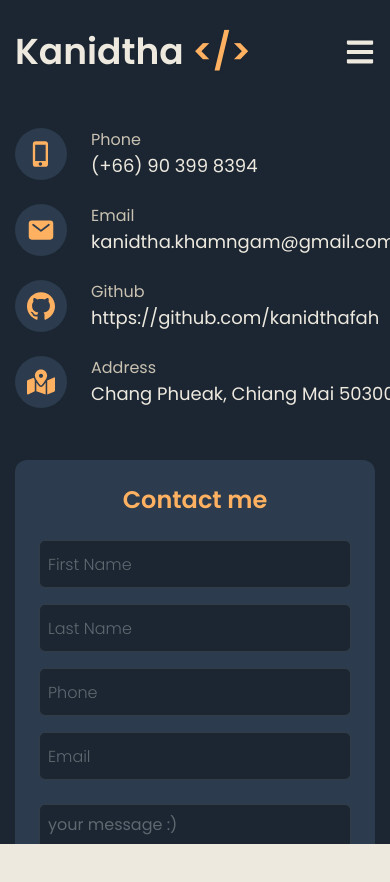
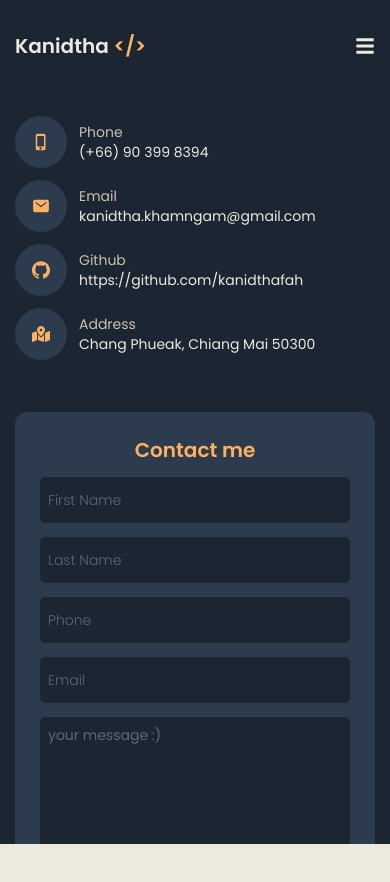
Before and after one commit to kanidthafah/my-portfolio, a Next.js app: page /contact in a window 390 px wide. Shown: the top 882 px of the page. Built offline with nearby package versions, Linux system fonts and the light colour scheme.

Commit message:
edit info and style

```diff
--- a/app/about/page.jsx
+++ b/app/about/page.jsx
@@ -25,7 +25,7 @@ import {
 const about = {
   title: "About me",
   description:
-    "My name is Kanidtha. After I graduated from Chiang Mai University with a Bachelor of Science in Modern Management and Information Technology. I have enhanced my skills in Front End development through various online courses. I have also worked as a Front End Developer (Freelance Outsource) at Aquila Studio Company for 3 months.",
+    "My name is Kanidtha. After I graduated from Chiang Mai University with a Bachelor of Science in Modern Management and Information Technology. I have enhanced my skills in Front End development through various online courses. I have also worked as a Front End Developer (Freelance Outsource) at Aquila Studio Company for three months.",
   info: [
     { fieldName: "Full Name", fieldValue: "Kanidtha Khamngam" },
     { fieldName: "Date of Birth", fieldValue: "January 14, 2000" },
--- a/app/contact/page.jsx
+++ b/app/contact/page.jsx
@@ -76,13 +76,13 @@ const Contact = () => {
             className="xl:w-[54%] order-2 xl:order-none"
           >
             <form
-              className="flex flex-col gap-6 p-6 md:p-10 bg-[#2c3b4d] rounded-xl"
+              className="flex flex-col gap-3 md:gap-6 p-6 md:p-10 bg-[#2c3b4d] rounded-xl"
               onSubmit={handleSubmit}
             >
-              <h3 className="text-center font-semibold text-2xl xl:text-3xl text-[#ffb162]">
+              <h3 className="text-center font-semibold text-xl md:text-2xl lg:text-3xl text-[#ffb162]">
                 Contact me
               </h3>
-              <div className="grid grid-cols-1 md:grid-cols-2 gap-4">
+              <div className="grid grid-cols-1 md:grid-cols-2 gap-3 md:gap-4">
                 <Input
                   name="firstname"
                   type="text"
@@ -116,18 +116,20 @@ const Contact = () => {
             }}
             className="flex-1 flex items-center xl:justify-end order-1 xl:order-none mb-8 xl:mb-0"
           >
-            <ul className="flex flex-col gap-6">
+            <ul className="flex flex-col gap-3 md:gap-6">
               {info.map((item, index) => {
                 return (
-                  <li key={index} className="flex items-center gap-6">
+                  <li key={index} className="flex items-center gap-3 md:gap-6">
                     <div className="w-[52px] h-[52px] xl:w-[72px] xl:h-[72px] bg-[#2c3b4d] rounded-full flex items-center justify-center">
-                      <div className="text-[28px] text-[#ffb162]">
+                      <div className="text-lg md:text-[28px] text-[#ffb162]">
                         {item.icon}
                       </div>
                     </div>
-                    <div className="flex-1">
+                    <div className="flex-1 text-sm md:text-base lg:text-lg">
                       <p className="text-[#c9c1b1]">{item.title}</p>
-                      <p className="text-lg">{item.description}</p>
+                      <p>
+                        {item.description}
+                      </p>
                     </div>
                   </li>
                 );
--- a/app/page.jsx
+++ b/app/page.jsx
@@ -41,7 +41,11 @@ export default function Home() {
               &#10088;Freelance Outsource&#10089; for three months.
             </p>
             <Button>
-              <a href="/ddd" download className="text-md">
+              <a
+                href="/assets/file/Kanidtha CV.pdf"
+                download
+                className="text-md"
+              >
                 Download CV
               </a>
             </Button>
--- a/app/projects/page.jsx
+++ b/app/projects/page.jsx
@@ -27,7 +27,7 @@ const my_projects = {
       tech: ["React.js", "Next.js", "TypeScript", "TailwindCSS"],
       description: [
         "This project is an online e-commerce platform using Next.js and React.js with TypeScript.",
-        "Implemented responsive design with Tailwind CSS, ensuring an optimized shopping experience across devices.",
+        "Responsive design with Tailwind CSS, ensuring an optimized shopping experience across devices.",
         "Other tools: Framer Motion, Shadcn UI and React Toastify",
       ],
       github: "https://github.com/kanidthafah/hawaii-shark-store.git",
@@ -71,12 +71,12 @@ const my_projects = {
       tech: ["React.js", "Next.js", "TailwindCSS"],
       description: [
         "This project is a Portfolio Website using React.js and Next.js, showcasing information about me, projects and skills",
-        "Styled with Tailwind CSS for a modern, responsive design and animated elements with Framer Motion.",
+        "Styled the website with Tailwind CSS to responsive design.",
         "Other tools: Framer Motion, Shadcn UI, SweetAlert2",
       ],
-      github: "",
-      link: "",
-      image: "",
+      github: "https://github.com/kanidthafah/kanidtha-portfolio.git",
+      link: "https://kanidtha-portfolio.vercel.app/",
+      image: "/assets/project-image/portfolio-website-page.png",
     },
   ],
 };
--- a/components/Header.jsx
+++ b/components/Header.jsx
@@ -8,16 +8,16 @@ const Header = () => {
     <header className={`py-8 xl:py-12 drop-shadow-sm`}>
       <div className="container mx-auto flex justify-between items-center">
         <Link href={"/"}>
-          <h1 className="text-4xl font-semibold text-[#eee9df]">
+          <h1 className="text-xl md:text-2xl lg:text-4xl font-semibold text-[#eee9df]">
             Kanidtha <span className="text-[#ffb162]">&lt;/&gt;</span>
           </h1>
         </Link>
         {/* desktop navbar */}
-        <div className="hidden xl:flex items-center text-[#eee9df]">
+        <div className="hidden lg:flex items-center text-[#eee9df]">
           <Navbar />
         </div>
         {/* mobile navbar */}
-        <div className="xl:hidden">
+        <div className="lg:hidden">
           <MobileNavbar />
         </div>
       </div>
--- a/components/MobileNavbar.jsx
+++ b/components/MobileNavbar.jsx
@@ -36,7 +36,7 @@ const MobileNavbar = () => {
     <>
       <Sheet>
         <SheetTrigger className="flex justify-center items-center">
-          <FaBars className="text-3xl text-[#eee9df] hover:text-[#ffb162]" />
+          <FaBars className="text-xl md:text-2xl text-[#eee9df] hover:text-[#ffb162]" />
         </SheetTrigger>
         <SheetContent>
           <SheetHeader>
--- a/components/ui/button.jsx
+++ b/components/ui/button.jsx
@@ -5,7 +5,7 @@ import { cva } from "class-variance-authority";
 import { cn } from "@/lib/utils";
 
 const buttonVariants = cva(
-  "inline-flex items-center justify-center whitespace-nowrap rounded-full text-sm font-medium  ring-offset-white transition-colors",
+  "inline-flex items-center justify-center whitespace-nowrap rounded-full text-sm font-medium ring-offset-white transition-colors",
   {
     variants: {
       variant: {
--- a/components/ui/input.jsx
+++ b/components/ui/input.jsx
@@ -7,7 +7,7 @@ const Input = React.forwardRef(({ className, type, ...props }, ref) => {
     <input
       type={type}
       className={cn(
-        "flex h-[48px] rounded-md border border-white/10 focus:border-[#ffb162] text-[#ffb162] font-light p-2 bg-primary text-base placeholder:text-white/30 outline-none",
+        "flex h-[48px] rounded-md border border-white/10 focus:border-[#ffb162] text-[#ffb162] font-light p-2 bg-primary text-sm lg:text-base placeholder:text-white/30 outline-none",
         className
       )}
       ref={ref}
--- a/components/ui/textarea.jsx
+++ b/components/ui/textarea.jsx
@@ -6,7 +6,7 @@ const Textarea = React.forwardRef(({ className, ...props }, ref) => {
   return (
     <textarea
       className={cn(
-        "flex min-h-[80px] w-full rounded-md border border-white/10 bg-primary p-2 text-light text-base text-[#ffb162] placeholder:text-white/30 focus-visible:outline-none focus-visible:ring-1 focus-visible:ring-[#ffb162] focus-visible:ring-offset-0 disabled:cursor-not-allowed disabled:opacity-50 resize-none",
+        "flex min-h-[80px] w-full rounded-md border border-white/10 bg-primary p-2 text-light text-sm lg:text-base text-[#ffb162] placeholder:text-white/30 focus-visible:outline-none focus-visible:ring-1 focus-visible:ring-[#ffb162] focus-visible:ring-offset-0 disabled:cursor-not-allowed disabled:opacity-50 resize-none",
         className
       )}
       ref={ref}
```
Also changed, not shown: public/assets/project-image/portfolio-website-page.png (added), 1 other file (tests, documents, lock files or other folders).
